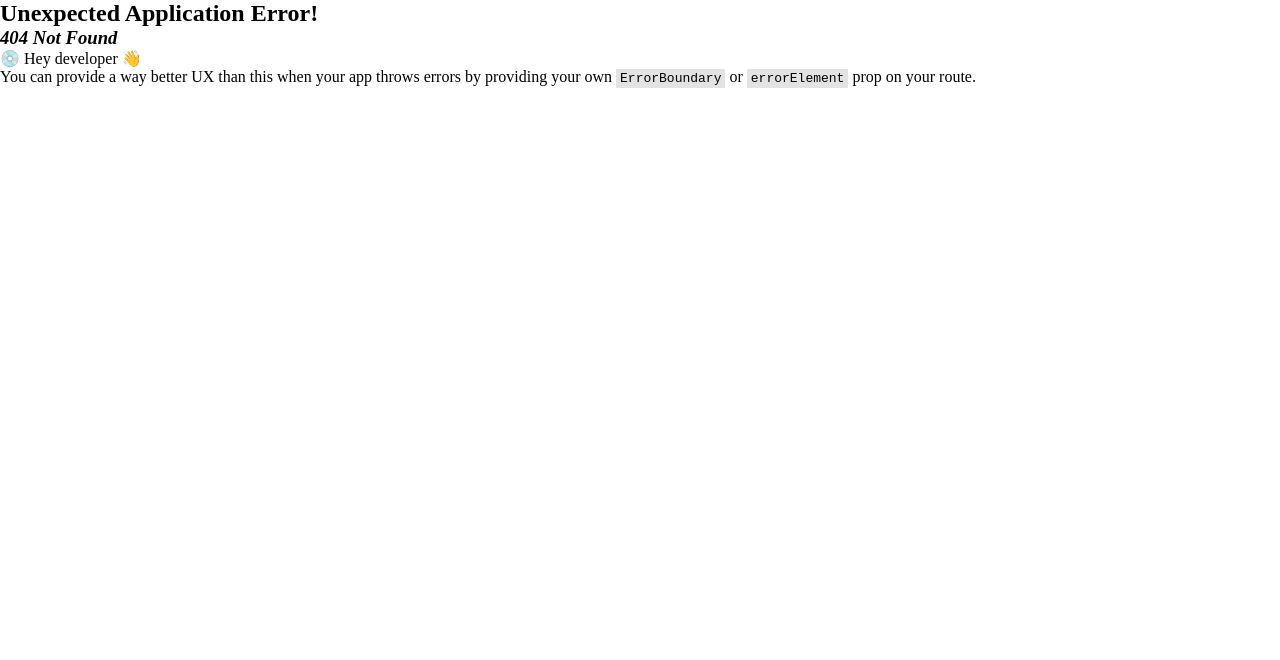
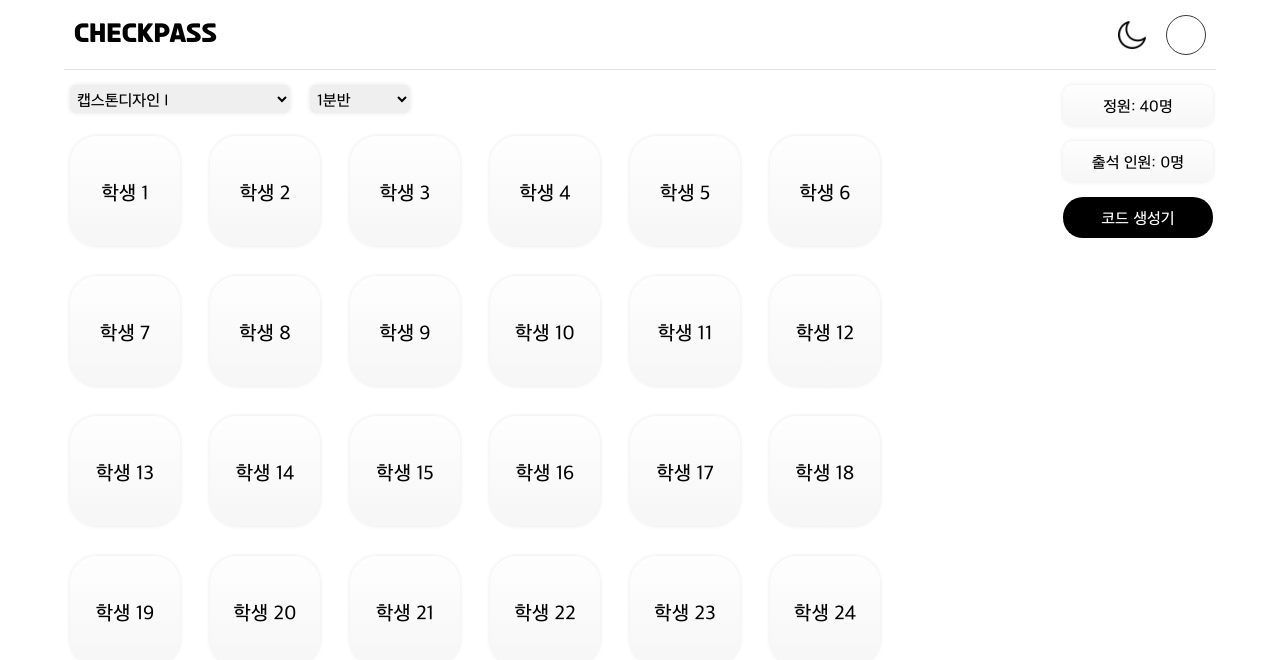
Before and after one commit to FX-PR0JECT/CHECKPASS-CLIENT, a React (Vite) app in the folder frontend/: page /attendance in a window 1280 px wide. Before the commit this address had no page. Shown: the top 660 px of the page. Built offline with nearby package versions, Linux system fonts and the light colour scheme; a web font is replaced by a local one.

Commit message:
CHECKPASS-146 fix: [Client] 비콘 페이지를 출석 페이지로 수정

```diff
--- a/frontend/src/Pages/Main/BeaconPage.tsx
+++ b/frontend/src/Pages/Main/AttendancePage.tsx
@@ -3,7 +3,7 @@ import { fontSizes, colors } from '../../Styles/theme';
 import MoonIcon from '../../Assets/Image/moon.png';
 import { useState, useRef } from 'react';
 
-const BeaconPage = () => {
+const AttendancePage = () => {
   const [view, setView] = useState<boolean>(false);
   const AttendRef: React.RefObject<HTMLDivElement> = useRef<HTMLDivElement>(null);
 
@@ -63,13 +63,14 @@ const BeaconPage = () => {
         <RightContainer>
           <StudentBox>정원: 40명</StudentBox>
           <StudentBox>출석 인원: 0명</StudentBox>
+          <CodeButton>코드 생성기</CodeButton>
         </RightContainer>
       </Main>
     </Page>
   );
 };
 
-export default BeaconPage;
+export default AttendancePage;
 
 interface SelectProps {
   class?: boolean;
@@ -263,4 +264,20 @@ const StudentBox = styled.div`
   border-radius: 10px;
 
   font-size: ${fontSizes.medium};
+  font-family: 'AppleGothicR';
 `;
+
+const CodeButton = styled.button`
+  width: 150px;
+  padding: 10px;
+
+  background-color: ${colors.button};
+  border-radius: 20px;
+  border: none;
+
+  color: ${colors['button-text']};
+  font-size: ${fontSizes.medium};
+  font-family: 'AppleGothicR';
+
+  cursor: pointer;
+`;
--- a/frontend/src/router.tsx
+++ b/frontend/src/router.tsx
@@ -6,7 +6,7 @@ import SignUpStudent from './Pages/Login/SignUp/SignUpStudent';
 import SignUpProfStaff from './Pages/Login/SignUp/SignUpProfStaff';
 import FindPwPage from './Pages/Login/FindPwPage';
 import CheckEmailPage from './Pages/Login/CheckEmailPage';
-import BeaconPage from './Pages/Main/BeaconPage';
+import AttendancePage from './Pages/Main/AttendancePage';
 
 const router = createBrowserRouter([
   {
@@ -38,8 +38,8 @@ const router = createBrowserRouter([
     element: <CheckEmailPage />,
   },
   {
-    path: '/beacon',
-    element: <BeaconPage />,
+    path: '/attendance',
+    element: <AttendancePage />,
   },
 ]);
 
```
